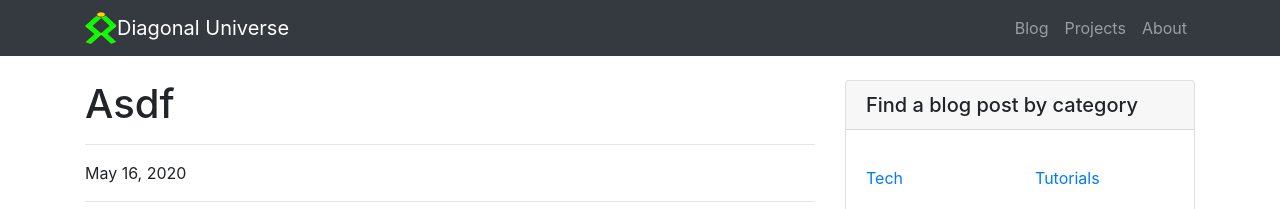
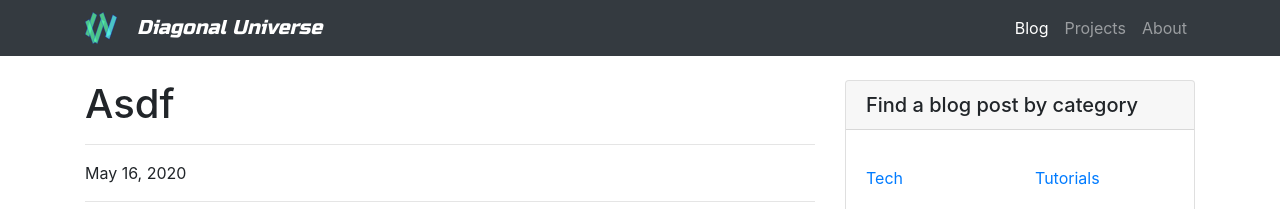
Before and after one commit to andrewdempsey2018/Diagonal-Universe, a Django app: a page that uses templates/base.html in a window 1280 px wide. Shown: the top 209 px of the page. Run offline with Django 3.2, Linux system fonts and the light colour scheme; data comes from the database, SQL or seed files in the repository; both versions use the stored data as it was after the commit; some libraries are stand-ins or nearby versions.

Commit message:
Improved look of navbar, fixed error where GitHub repo links not showing

```diff
--- a/post/templates/post/index.html
+++ b/post/templates/post/index.html
@@ -86,11 +86,19 @@
             <hr>
             {% endif %}
 
+            {% if latestPost.repo != 'No repo for this post' %}
+            <div title="Repo section">
+                <h3>Project repo</h3>
+                <a href="{{ latestPost.repo }}">View the GitHub repo for "{{ latestPost.title }}"</a>
+            </div>
+            <hr>
+            {% endif %}
+
 
 
             {% if latestPost.references != 'No references' %}
             <div class="references_section">
-                <h3>References</h3>
+                <h3>Further reading</h3>
 
                 <p>{{ latestPost.references | safe | linebreaks }}</p>
 
--- a/static/css/styles.css
+++ b/static/css/styles.css
@@ -1,3 +1,5 @@
+@import url('https://fonts.googleapis.com/css2?family=Russo+One&display=swap');
+
 /* Styles for code snippets */
 
 .snippet {
@@ -11,3 +13,10 @@
 .references_section {
     padding-top: 20px;
 }
+
+/* navbar title text */
+.titleText {
+    font-family: 'Russo One', sans-serif;
+    margin-left: 20px;
+    font-style: italic;
+}
--- a/templates/base.html
+++ b/templates/base.html
@@ -43,7 +43,7 @@
   <nav class="navbar navbar-expand-lg navbar-dark bg-dark fixed-top">
     <div class="container">
       <img src="{% static 'icon.svg' %}" alt="" height="32" width="32" />
-      <a class="navbar-brand" href="{% url 'index' %}">Diagonal Universe</a>
+      <a class="navbar-brand titleText" href="{% url 'index' %}">Diagonal Universe</a>
       <button class="navbar-toggler" type="button" data-toggle="collapse" data-target="#navbarResponsive"
         aria-controls="navbarResponsive" aria-expanded="false" aria-label="Toggle navigation">
         <span class="navbar-toggler-icon"></span>
@@ -51,7 +51,7 @@
       <div class="collapse navbar-collapse" id="navbarResponsive">
         <ul class="navbar-nav ml-auto">
           <li class="nav-item">
-            <!-- <li class="nav-item active"> -->
+            <li class="nav-item active">
             <a class="nav-link" href="{% url 'index' %}">Blog
               <span class="sr-only">(current)</span>
             </a>
@@ -116,7 +116,7 @@
 
     <div class="card my-4 text-center">
       <h5 class="card-header">Computer controlled plane</h5>
-      <img class="card-img-top" src="https://imgur.com/uHT2P9t.jpg" alt="Card image cap">
+      <img class="card-img-top" src="https://imgur.com/DBDHKVy.jpg" alt="Card image cap">
       <div class="card-body">
         Check out the source and other information
         <div>
@@ -126,7 +126,7 @@
 
     <div class="card my-4 text-center">
       <h5 class="card-header">Free Game!</h5>
-      <img class="card-img-top" src="https://imgur.com/wcZqBFx.jpg" alt="Card image cap">
+      <img class="card-img-top" src="https://imgur.com/NRDL9PY.jpg" alt="Card image cap">
       <div class="card-body">
         Space Time is an experimental platformer video game where you control the hero through a series of levels, aiming to prevent the collapse of the space time continuum.
         <div><a href="{% url 'project_list' %}" class="btn btn-primary">More info & Download</a></div>
```
Also changed, not shown: db.sqlite3, static/icon.svg.
